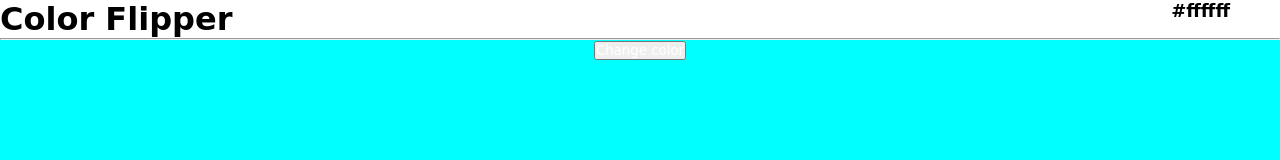
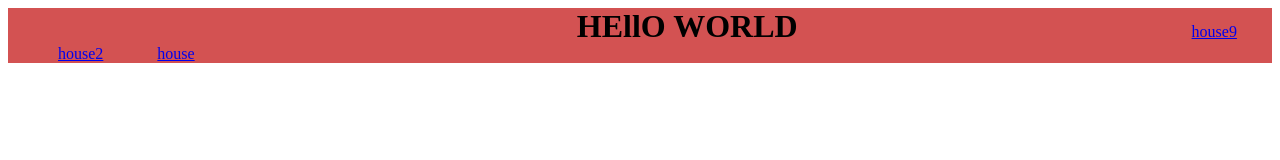
Before and after one commit to ShankarS12/Frontend-repository, a plain HTML site: page index.html in a window 1280 px wide. Drawn offline with Linux system fonts and the light colour scheme.

Commit message:
Basic HTML

```diff
--- a/index.html
+++ b/index.html
@@ -3,93 +3,18 @@
 <head>
     <meta charset="UTF-8">
     <meta name="viewport" content="width=device-width, initial-scale=1.0">
-    <title>color flipper</title>
+    <title>Document</title>
+    <link rel="Stylesheet" href="style.css">
 </head>
 <body>
-    <style>
+   <div>
 
-        *{
-            font-family: cursive;
-            padding: 0%;
-            margin: 0%;
-        }
-        #div1{
-            display: flex;
-            justify-content: space-between;
-        }
-        h3{
-            font-size: large;
-            padding-right: 50px;
-        }
-
-        #div2{
-            background-color: aqua;
-            width: 100%;
-            height: 1000px;
-            text-align: center;
-
-
-        }
-        #btn{
-            color: white;
-        }
-
-
-    </style>
-
-    <div id="div1">
-        <h1>Color Flipper</h1>
-        <h3 id="code">#ffffff</h3>
-    </div>
-
-    <hr>
-
-    <div id="div2">
-        <button id="btn" onclick="change()">Change color</button>
-    </div>
-
-    <script>
-
-        var code= document.getElementById("code")
-        var col = document.getElementById("div2")
-        var col1 = document.getElementById("div1")
-        var col2 = document.getElementById("btn")
-
-        var hex=[0,1,2,3,4,5,6,7,8,9,'a','b','c','d','e','f']
-
-        function randomNum(){
-            var res =  Math.floor(Math.random()*15);
-            return res;
-        }
-        console.log(randomNum());
-
-
-        function change(){
-            var dcode='#'
-            for(i=1;i<=6;i++){
-                dcode += hex[randomNum()];
-            }
-            var dcode1 = '#'
-            for(i=1;i<=6;i++){
-                dcode1 += hex[randomNum()];
-            }
-            var dcode2='#'
-            for(i=1;i<=6;i++){
-                dcode2 += hex[randomNum()];
-            }
-
-
-            col.style.backgroundColor = dcode;
-            col1.style.backgroundColor = dcode1;
-            col2.style.backgroundColor = dcode2;
-            code.innerHTML = dcode;
-
-
-        }
-
-
-
-
-    </script>
+    <h1>HEllO WORLD</h1>
+    <ul>
+        <li><a href="#">house9</a></li>
+        <li><a href="#">house2</a></li>
+        <li><a href="#">house</a></li>
+        <li  class="lk">hritha</li>
+    </ul></div>
 </body>
 </html>
--- /dev/null
+++ b/style.css
@@ -0,0 +1,37 @@
+div{
+   background-color: rgb(211, 82, 82);
+   display: inline-block;
+   width: 100%;
+}
+
+ul,li,h1
+{
+    display: inline;
+
+}
+h1{
+    padding-left: 45%;
+}
+
+ul{
+    margin-left: 300px;
+}
+
+li{
+    margin-left: 50px;
+}
+
+li:hover{
+    cursor: pointer;
+    color:aqua;
+    border: 5px solid black;
+    padding: 3px;
+}
+
+.lk{
+    visibility: hidden;
+}
+
+.lk:hover{
+    visibility: visible;
+}
```
